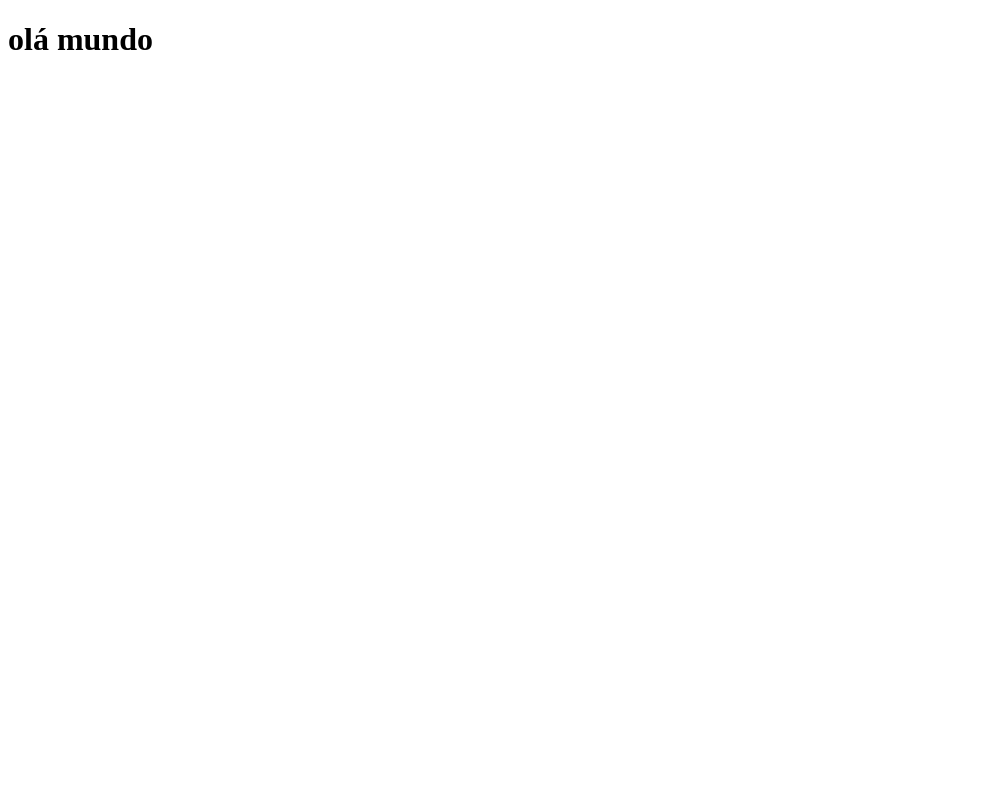
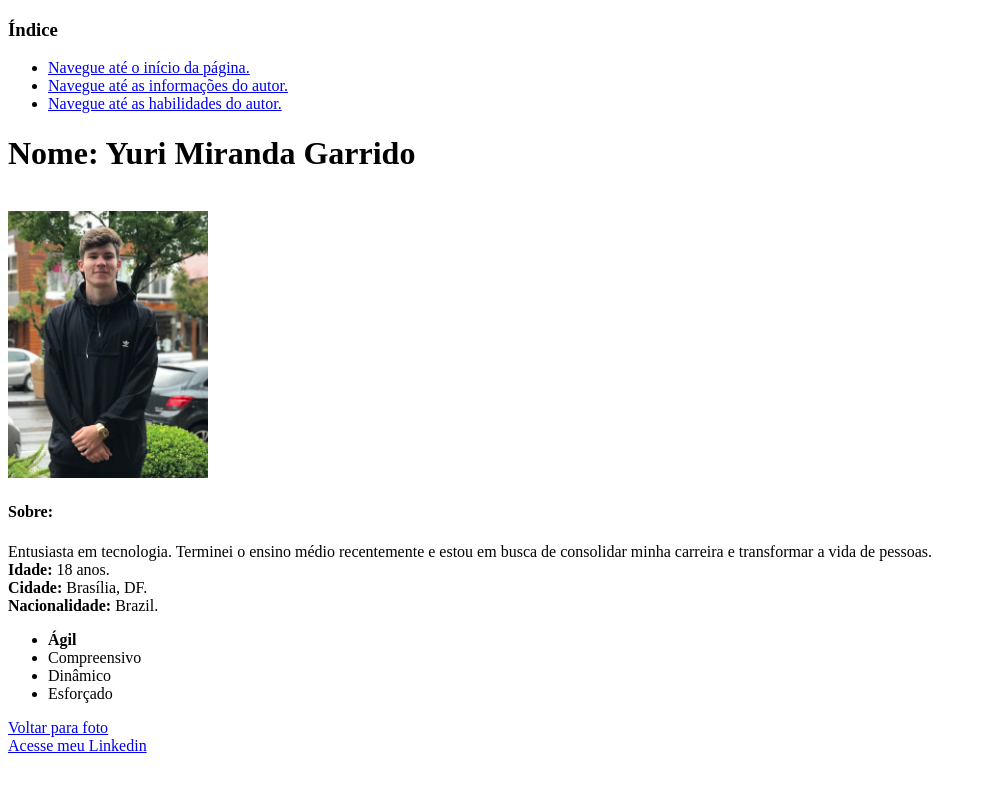
Before and after one commit to yurigarrido/yurigarrido.github.io, a plain HTML site: page index.html in a window 1280 px wide. Shown: the whole page, without its empty margins (0-986 px from the left). Drawn offline with Linux system fonts and the light colour scheme.

Commit message:
Atualiza o portifílio com imagem, dados sobre o autor e links

```diff
--- a/index.html
+++ b/index.html
@@ -1,2 +1,45 @@
 <!DOCTYPE html>
-<h1>olá mundo</h1>
+<html lang="pt-br">
+<head>
+  <meta charset="UTF-8">
+  <title>Portifólio do Yuri</title>
+</head>
+<body>
+<h3>Índice</h3>
+<ul>
+  <li>
+    <a href="#começoDaPag">Navegue até o início da página.</a>
+    </li>
+  <li>
+    <a href="#SobreOAutor">Navegue até as informações do autor.</a>
+  </li>
+  <li>
+    <a href="#Habilidades">Navegue até as habilidades do autor.</a>
+  </li>
+</ul>
+  <h1 id="#começoDaPag">Nome: <strong> Yuri Miranda Garrido </strong></h1>
+  <br>
+    <img id="Eu" src="/imagens/yuri.jpg" alt="Foto do Yuri" width="200px">
+  <br>
+<p>
+  <h4 id="#SobreOAutor">Sobre: </h4>
+  Entusiasta em tecnologia. Terminei o ensino médio recentemente e estou em busca de consolidar minha carreira e transformar a vida de pessoas.
+ <br>
+  <strong>Idade:</strong>  18 anos.
+  <br>
+  <strong>Cidade:</strong> Brasília, DF.
+  <br>
+  <strong>Nacionalidade:</strong> Brazil.
+
+  <ul id="#Habilidades">
+    <li><Strong>Ágil</Strong></li>
+    <li>Compreensivo</li>
+    <li>Dinâmico</li>
+    <li>Esforçado</li>
+  </ul>
+  <a href="#Eu">Voltar para foto</a> <br>
+  <a href="https://www.linkedin.com/in/yurigarrido/" target="_blank" >Acesse meu Linkedin</a>
+</p>
+
+</body>
+</html>
```
Also changed, not shown: imagens/yuri.jpg (added).
